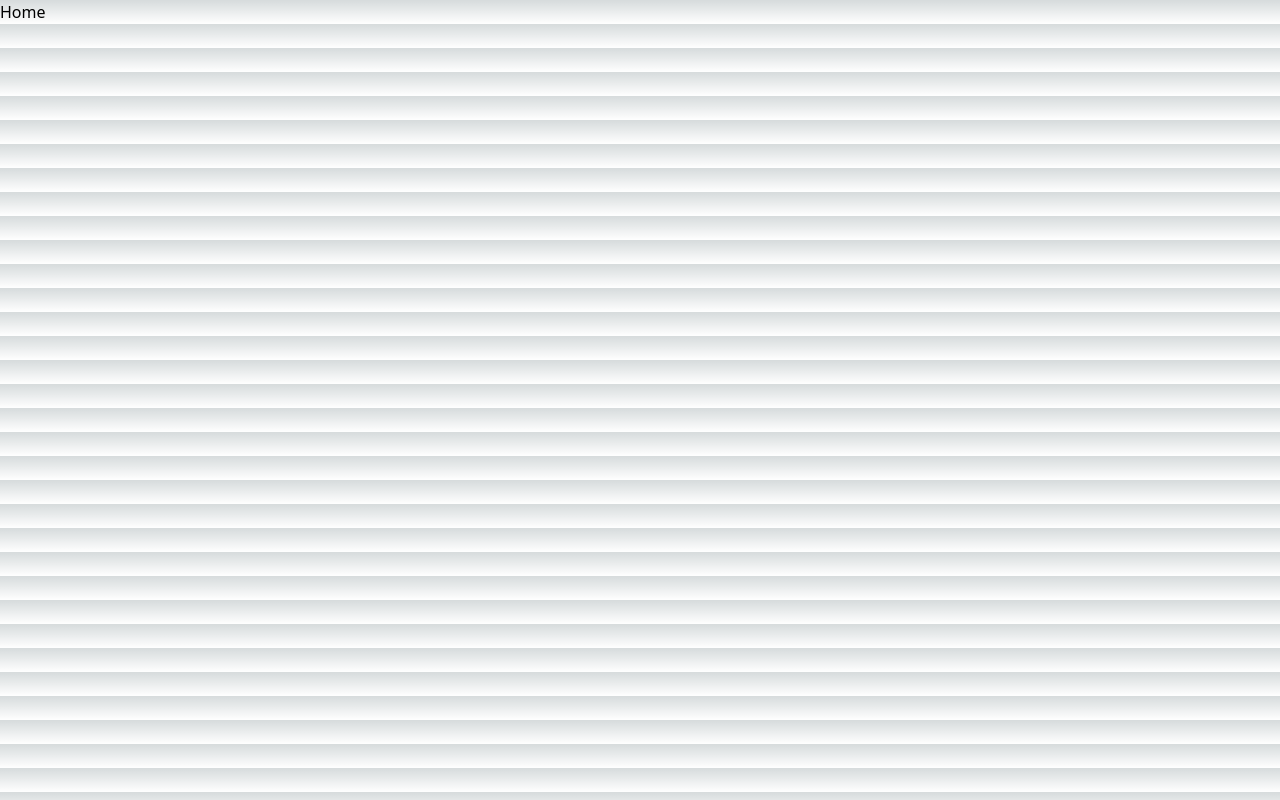
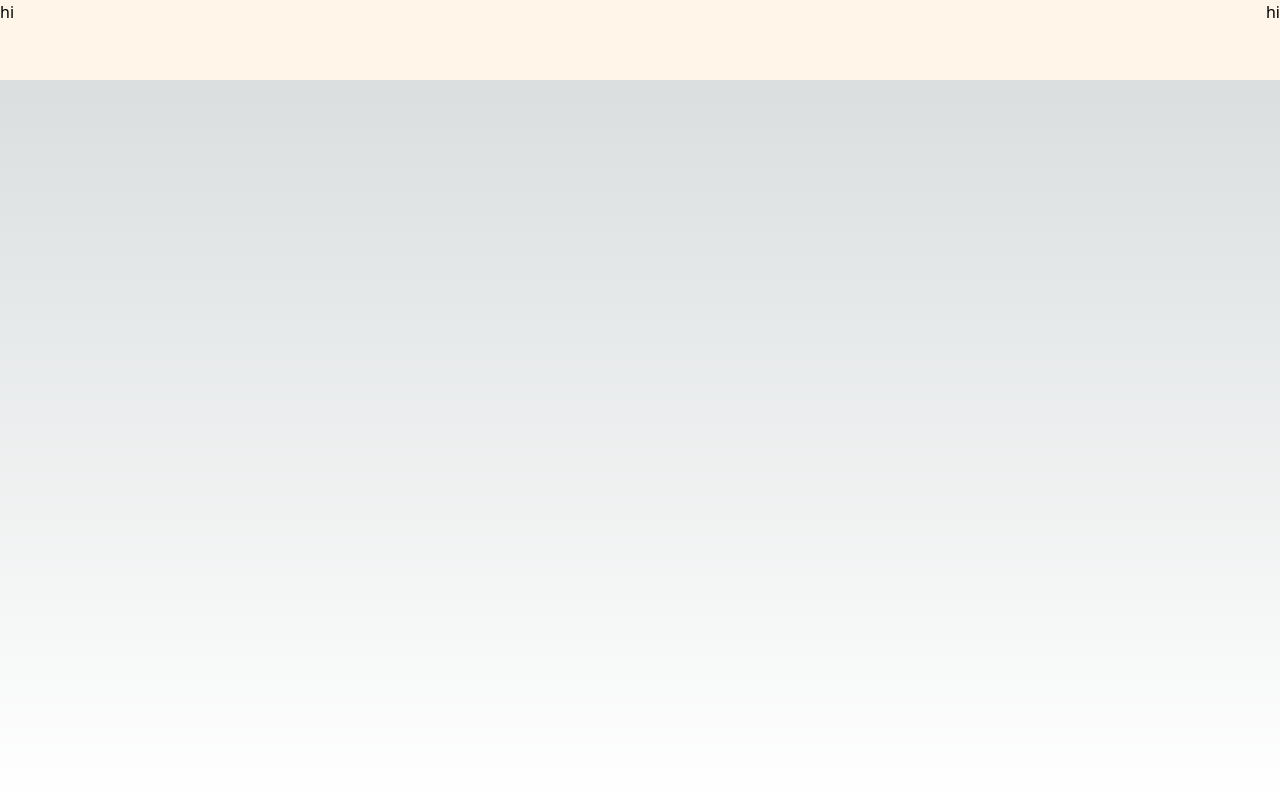
Before and after one commit to AppleMangoPlate/AppleMangoPlate_Frontend, a Next.js app in the folder apple-mango-plate/: page / in a window 1280 px wide. Built offline with nearby package versions, Linux system fonts and the light colour scheme.

Commit message:
Feat : Layout

```diff
--- /dev/null
+++ b/apple-mango-plate/src/components/Layout/header.tsx
@@ -0,0 +1,16 @@
+const Header = () => {
+  return (
+    <div>
+      <div className="w-full h-20 fixed bg-primary-yellow flex flex-row justify-between">
+        <div className="text-black">
+          <p>hi</p>
+        </div>
+        <div>
+          <p>hi</p>
+        </div>
+      </div>
+    </div>
+  );
+};
+
+export default Header;
--- /dev/null
+++ b/apple-mango-plate/src/components/Layout/layout.tsx
@@ -0,0 +1,19 @@
+import React, { ReactNode } from "react";
+import Header from "./header";
+
+interface LayoutProps {
+  children: ReactNode;
+}
+
+const Layout: React.FC<LayoutProps> = ({ children }) => {
+  return (
+    <>
+      <Header />
+      <main className="sm:w-screen md:w-screen lg:w-screen h-screen">
+        {children}
+      </main>
+    </>
+  );
+};
+
+export default Layout;
--- a/apple-mango-plate/src/pages/_app.tsx
+++ b/apple-mango-plate/src/pages/_app.tsx
@@ -1,3 +1,4 @@
+import Layout from "@/components/Layout/layout";
 import "@/styles/globals.css";
 import type { AppProps } from "next/app";
 import { QueryClient, QueryClientProvider } from "react-query";
@@ -9,7 +10,9 @@ export default function App({ Component, pageProps }: AppProps) {
   return (
     <RecoilRoot>
       <QueryClientProvider client={queryClient}>
-        <Component {...pageProps} />
+        <Layout>
+          <Component {...pageProps} />
+        </Layout>
       </QueryClientProvider>
     </RecoilRoot>
   );
--- a/apple-mango-plate/tailwind.config.ts
+++ b/apple-mango-plate/tailwind.config.ts
@@ -1,20 +1,23 @@
-import type { Config } from 'tailwindcss'
+import type { Config } from "tailwindcss";
 
 const config: Config = {
   content: [
-    './src/pages/**/*.{js,ts,jsx,tsx,mdx}',
-    './src/components/**/*.{js,ts,jsx,tsx,mdx}',
-    './src/app/**/*.{js,ts,jsx,tsx,mdx}',
+    "./src/pages/**/*.{js,ts,jsx,tsx,mdx}",
+    "./src/components/**/*.{js,ts,jsx,tsx,mdx}",
+    "./src/app/**/*.{js,ts,jsx,tsx,mdx}",
   ],
   theme: {
     extend: {
       backgroundImage: {
-        'gradient-radial': 'radial-gradient(var(--tw-gradient-stops))',
-        'gradient-conic':
-          'conic-gradient(from 180deg at 50% 50%, var(--tw-gradient-stops))',
+        "gradient-radial": "radial-gradient(var(--tw-gradient-stops))",
+        "gradient-conic":
+          "conic-gradient(from 180deg at 50% 50%, var(--tw-gradient-stops))",
       },
+    },
+    colors: {
+      "primary-yellow": "rgba(255,246,233)",
     },
   },
   plugins: [],
-}
-export default config
+};
+export default config;
```
